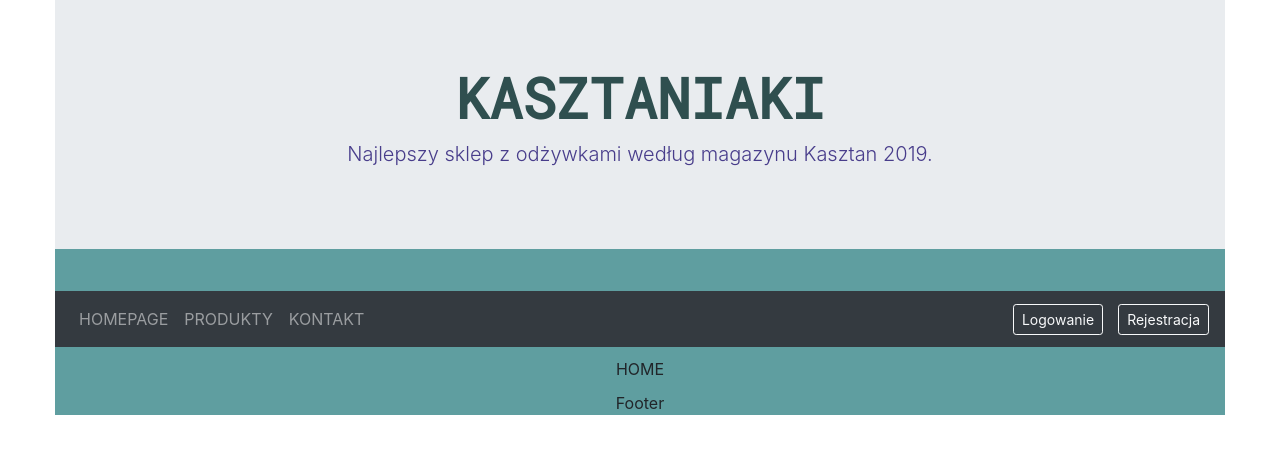
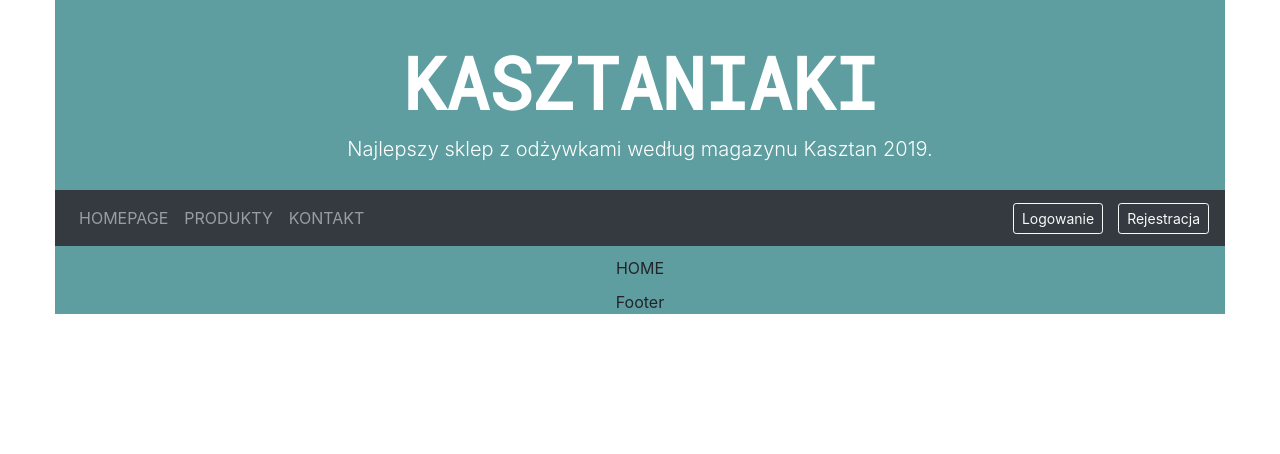
Before and after one commit to Sensei14/ProjektAI, a React (Create React App) app: page / in a window 1280 px wide. Shown: the top 454 px of the page. Built offline with nearby package versions, Linux system fonts and the light colour scheme.

Commit message:
Header done XD

```diff
--- a/src/layouts/Header.js
+++ b/src/layouts/Header.js
@@ -4,16 +4,14 @@ import "../styles/header.css";
 const Header = () => {
   return (
     <div className="header">
-      <div className="jumbotron jumbotron-fluid">
-        <div className="container">
-          <h1 id="logotext" className="display-4">
+          <div className="logomarg">
+          <h1 id="logotext" className="display-3">
             KASZTANIAKI
           </h1>
           <p className="lead">
             Najlepszy sklep z odżywkami według magazynu Kasztan 2019.
           </p>
       </div>
-      </div>
     </div>
   );
 };
--- a/src/styles/header.css
+++ b/src/styles/header.css
@@ -2,9 +2,15 @@
 
  font-family: 'Roboto Mono', monospace;
  font-weight: 900;
- color: darkslategray
+ color: white;
 }
 
 .lead {
-  color:darkslateblue
+  color:white;
 }
+
+.logomarg {
+
+margin-top: 40px;
+
+}
```
